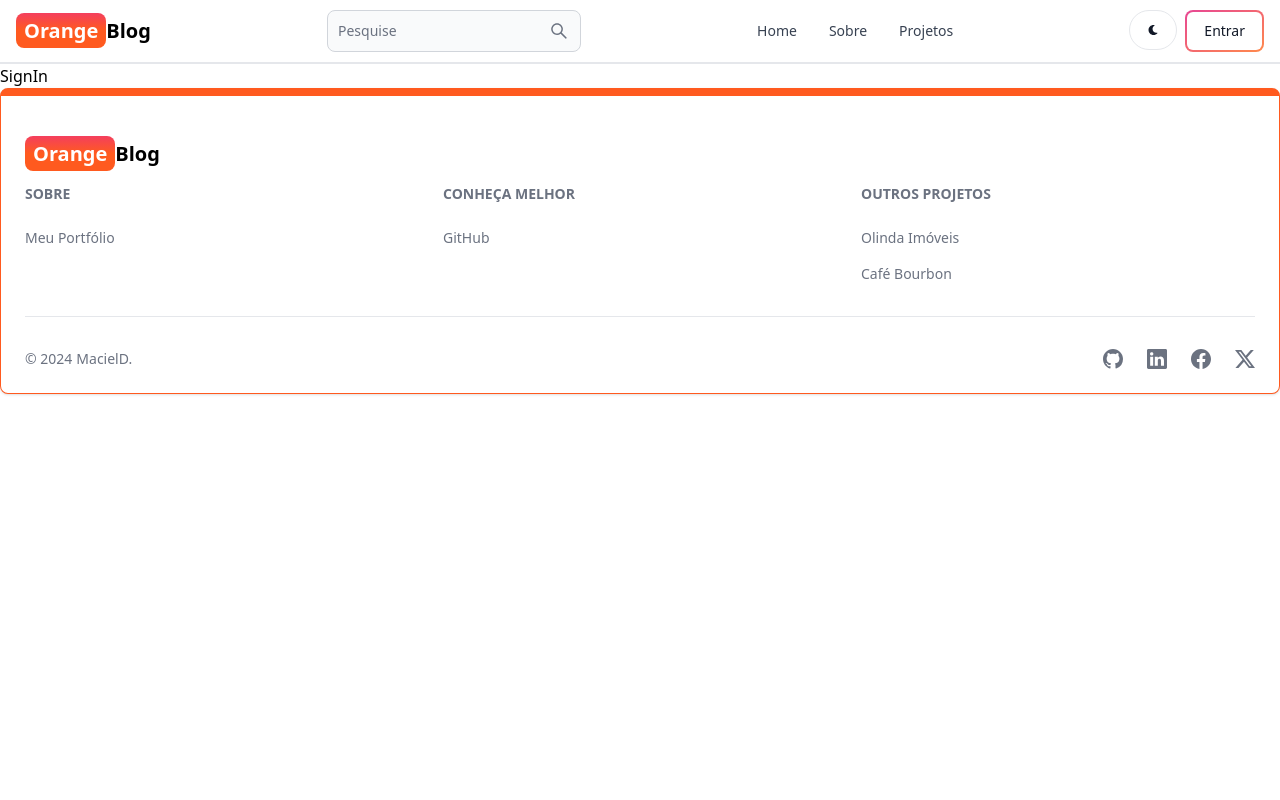
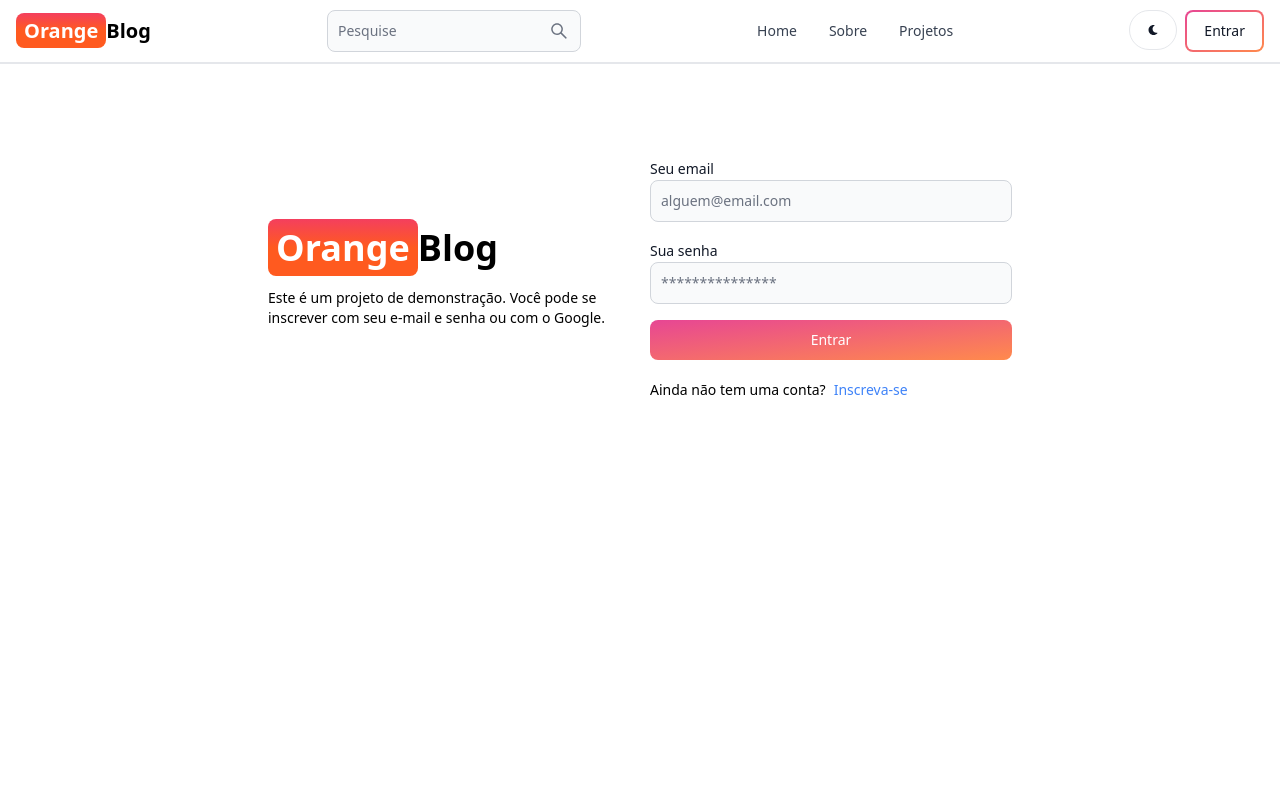
Before and after one commit to MacielDouglas/Blog_React, a React (Vite) app in the folder client/: page /sign-in in a window 1280 px wide. Shown: the top 800 px of the page. Built offline with nearby package versions, Linux system fonts and the light colour scheme.

Commit message:
Completado página de login signin

```diff
--- a/client/src/pages/SignIn.jsx
+++ b/client/src/pages/SignIn.jsx
@@ -1,5 +1,270 @@
-import React from "react";
+import { useState } from "react";
+import { Alert, Button, Label, Spinner, TextInput } from "flowbite-react";
+import { Link, useNavigate } from "react-router-dom";
+import PropTypes from "prop-types";
 
-export default function SignIn() {
-  return <div>SignIn</div>;
-}
+const FormField = ({ label, type, placeholder, id, onChange }) => (
+  <div>
+    <Label value={label} />
+    <TextInput
+      type={type}
+      placeholder={placeholder}
+      id={id}
+      onChange={onChange}
+    />
+  </div>
+);
+
+FormField.propTypes = {
+  label: PropTypes.string.isRequired,
+  type: PropTypes.string.isRequired,
+  placeholder: PropTypes.string.isRequired, // Adiciona validação para a propriedade placeholder
+  id: PropTypes.string.isRequired,
+  onChange: PropTypes.func.isRequired,
+};
+
+const SubmitButton = ({ loading, children }) => (
+  <Button gradientDuoTone="pinkToOrange" type="submit" disabled={loading}>
+    {loading ? (
+      <>
+        <Spinner size="sm" />
+        <span className="pl-3">Loading.....</span>
+      </>
+    ) : (
+      children
+    )}
+  </Button>
+);
+
+const SignIn = () => {
+  const [formData, setFormData] = useState({});
+  const [errorMessage, setErrorMessage] = useState(null);
+  const [loading, setLoading] = useState(false);
+  const navigate = useNavigate();
+
+  const handleChange = (e) => {
+    setFormData({ ...formData, [e.target.id]: e.target.value.trim() });
+  };
+
+  const handleSubmit = async (e) => {
+    e.preventDefault();
+
+    if (!formData.email || !formData.password) {
+      return setErrorMessage("Preencha todos os campos.");
+    }
+
+    try {
+      setLoading(true);
+      setErrorMessage(null);
+      const res = await fetch("/api/auth/signin", {
+        method: "POST",
+        headers: { "Content-Type": "application/json" },
+        body: JSON.stringify(formData),
+      });
+      const data = await res.json();
+
+      if (data.success === false) {
+        return setErrorMessage("Credenciais inválidas.");
+      }
+
+      setLoading(false);
+      if (res.ok) {
+        navigate("/");
+      }
+    } catch (error) {
+      setErrorMessage("Ocorreu um erro. Tente novamente mais tarde.");
+      setLoading(false);
+    }
+  };
+
+  return (
+    <div className="min-h-screen mt-20">
+      <div className="flex p-3 max-w-3xl mx-auto flex-col md:flex-row md:items-center gap-5">
+        {/* Esquerda */}
+        <div className="flex-1">
+          <Link
+            to="/"
+            className="font-bold self-center whitespace-nowrap dark:text-white text-4xl"
+          >
+            <span className="px-2 py-1 bg-gradient-to-t from-orange-500 via-orange-500 to-rose-500 rounded-lg text-white">
+              Orange
+            </span>
+            Blog
+          </Link>
+          <p className="text-sm mt-5">
+            Este é um projeto de demonstração. Você pode se inscrever com seu
+            e-mail e senha ou com o Google.
+          </p>
+        </div>
+        {/* Direita */}
+        <div className="flex-1">
+          <form className="flex flex-col gap-4" onSubmit={handleSubmit}>
+            <FormField
+              label="Seu email"
+              type="text"
+              placeholder="alguem@email.com"
+              id="email"
+              onChange={handleChange}
+            />
+            <FormField
+              label="Sua senha"
+              type="password"
+              placeholder="***************"
+              id="password"
+              onChange={handleChange}
+            />
+            <SubmitButton loading={loading}>Entrar</SubmitButton>
+          </form>
+          <div className="flex gap-2 text-sm mt-5">
+            <span>Ainda não tem uma conta?</span>
+            <Link to="/sign-up" className="text-blue-500">
+              {" "}
+              Inscreva-se
+            </Link>
+          </div>
+          {errorMessage && (
+            <Alert className="mt-5" color="failure">
+              {errorMessage}
+            </Alert>
+          )}
+        </div>
+      </div>
+    </div>
+  );
+};
+
+export default SignIn;
+
+// import { Alert, Button, Label, Spinner, TextInput } from "flowbite-react";
+// import { Link, useNavigate } from "react-router-dom";
+// import PropTypes from "prop-types";
+// import { useState } from "react";
+
+// const FormField = ({ label, type, placeholder, id, onChange }) => (
+//   <div>
+//     <Label value={label} />
+//     <TextInput
+//       type={type}
+//       placeholder={placeholder}
+//       id={id}
+//       onChange={onChange}
+//     />
+//   </div>
+// );
+
+// FormField.propTypes = {
+//   label: PropTypes.string.isRequired,
+//   type: PropTypes.string.isRequired,
+//   placeholder: PropTypes.string.isRequired,
+//   id: PropTypes.string.isRequired,
+//   onChange: PropTypes.func.isRequired, // Adiciona a validação para a propriedade onChange
+// };
+
+// export default function SignIn() {
+//   const [formData, setFormData] = useState({});
+//   const [errorMessage, setErrorMessage] = useState(null);
+//   const [loading, setLoading] = useState(false);
+//   const navigate = useNavigate();
+
+//   const handleChange = (e) => {
+//     setFormData({ ...formData, [e.target.id]: e.target.value.trim() });
+//   };
+
+//   const handleSubmit = async (e) => {
+//     e.preventDefault();
+
+//     if (!formData.email || !formData.password) {
+//       return setErrorMessage("Por favor, preencha todos os campos.");
+//     }
+
+//     try {
+//       setLoading(true);
+//       setErrorMessage(null);
+//       const res = await fetch("/api/auth/signin", {
+//         method: "POST",
+//         headers: { "Content-Type": "application/json" },
+//         body: JSON.stringify(formData),
+//       });
+//       const data = await res.json();
+
+//       if (data.success === false) {
+//         return setErrorMessage(data.message);
+//       }
+//       setLoading(false);
+//       if (res.ok) {
+//         navigate("/");
+//       }
+//     } catch (error) {
+//       setErrorMessage(error.message);
+//       setLoading(false);
+//     }
+//   };
+
+//   return (
+//     <div className="min-h-screen mt-20">
+//       <div className="flex p-3 max-w-3xl mx-auto flex-col md:flex-row md:items-center gap-5">
+//         {/* Esquerda */}
+//         <div className="flex-1">
+//           <Link
+//             to="/"
+//             className="font-bold self-center whitespace-nowrap dark:text-white text-4xl"
+//           >
+//             <span className="px-2 py-1 bg-gradient-to-t from-orange-500 via-orange-500 to-rose-500 rounded-lg text-white">
+//               Orange
+//             </span>
+//             Blog
+//           </Link>
+//           <p className="text-sm mt-5">
+//             Este é um projeto de demonstração. Você pode se inscrever com seu
+//             e-mail e senha ou com o Google.
+//           </p>
+//         </div>
+//         {/* Direita */}
+//         <div className="flex-1">
+//           <form className="flex flex-col gap-4" onSubmit={handleSubmit}>
+//             <FormField
+//               label="Seu email"
+//               type="text"
+//               placeholder="alguem@email.com"
+//               id="email"
+//               onChange={handleChange}
+//             />
+//             <FormField
+//               label="Sua senha"
+//               type="password"
+//               placeholder="***************"
+//               id="password"
+//               onChange={handleChange}
+//             />
+//             <Button
+//               gradientDuoTone="pinkToOrange"
+//               type="submit"
+//               disabled={loading}
+//             >
+//               {loading ? (
+//                 <>
+//                   <Spinner size="sm" />
+//                   <span className="pl-3">Loading.....</span>
+//                 </>
+//               ) : (
+//                 "Entrar"
+//               )}
+//             </Button>
+//           </form>
+//           <div className="flex gap-2 text-sm mt-5">
+//             <span>Ainda não tem uma conta?</span>
+//             <Link to="/sign-up" className="text-blue-500">
+//               {" "}
+//               Inscreva-se
+//             </Link>
+//           </div>
+//           {errorMessage && (
+//             <Alert className="mt-5" color="failure">
+//               {errorMessage}
+//             </Alert>
+//           )}
+//         </div>
+//       </div>
+//     </div>
+//   );
+// }
--- a/client/src/pages/SignUp.jsx
+++ b/client/src/pages/SignUp.jsx
@@ -66,7 +66,6 @@ export default function SignUp() {
   return (
     <div className="min-h-screen mt-20">
       <div className="flex p-3 max-w-3xl mx-auto flex-col md:flex-row md:items-center gap-5">
-        {/* Restante do código... */}
         {/* Esquerda */}
         <div className="flex-1">
           <Link
```
